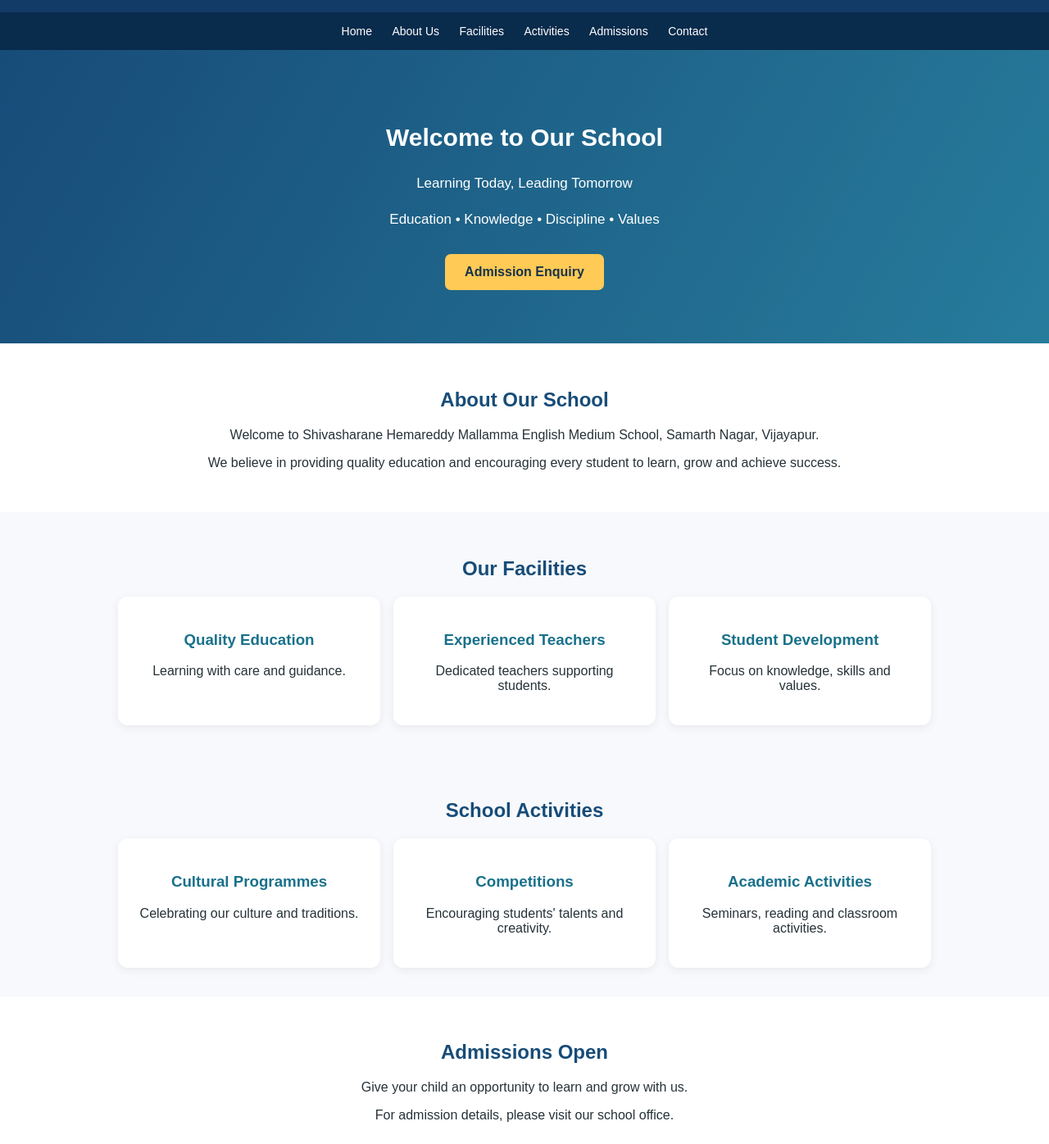
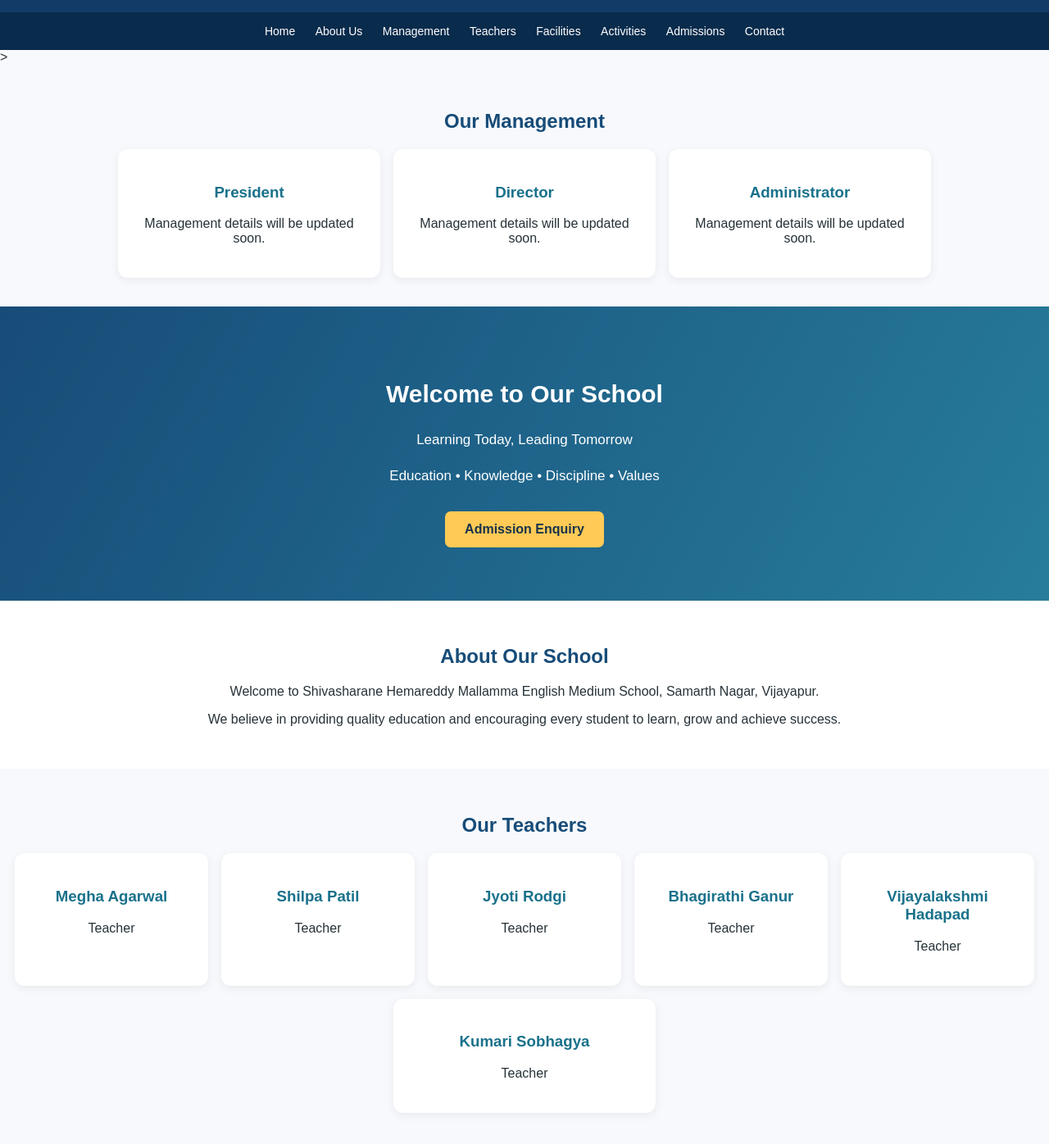
Before and after one commit to shmeps-2024/shivasharane-school-website, a plain HTML site: page index.html in a window 1280 px wide. Shown: the part 1400-2796 px from the top of the page at 82% size. Drawn offline with Linux system fonts and the light colour scheme.

Commit message:
Update index.html

```diff
--- a/index.html
+++ b/index.html
@@ -86,12 +86,29 @@ header img {
 <nav>
 <a href="#home">Home</a>
 <a href="#about">About Us</a>
+<a href="#management">Management</a>
+<a href="#teachers">Teachers</a>
 <a href="#facilities">Facilities</a>
 <a href="#activities">Activities</a>
 <a href="#admission">Admissions</a>
 <a href="#contact">Contact</a>
-</nav>
-
+</nav>>
+<section id="management">
+<h2>Our Management</h2>
+<div class="cards">
+<div class="card">
+<h3>President</h3>
+<p>Management details will be updated soon.</p>
+</div>
+<div class="card">
+<h3>Director</h3>
+<p>Management details will be updated soon.</p>
+</div>
+<div class="card">
+<h3>Administrator</h3>
+<p>Management details will be updated soon.</p>
+</div>
+</div></section>
 <div class="hero" id="home">
 <h2>Welcome to Our School</h2>
 <p>Learning Today, Leading Tomorrow</p>
@@ -105,6 +122,40 @@ header img {
 <p>We believe in providing quality education and encouraging every student to learn, grow and achieve success.</p>
 </section>
 
+<section id="teachers">
+<h2>Our Teachers</h2>
+<div class="cards">
+
+<div class="card">
+<h3>Megha Agarwal</h3>
+<p>Teacher</p>
+</div>
+
+<div class="card">
+<h3>Shilpa Patil</h3>
+<p>Teacher</p>
+</div>
+
+<div class="card">
+<h3>Jyoti Rodgi</h3>
+<p>Teacher</p>
+</div><div class="card">
+<h3>Bhagirathi Ganur</h3>
+<p>Teacher</p>
+</div>
+
+<div class="card">
+<h3>Vijayalakshmi Hadapad</h3>
+<p>Teacher</p>
+</div>
+
+<div class="card">
+<h3>Kumari Sobhagya</h3>
+<p>Teacher</p>
+</div>
+
+</div>
+</section>
 <section id="facilities">
 <h2>Our Facilities</h2>
 <div class="cards">
```
